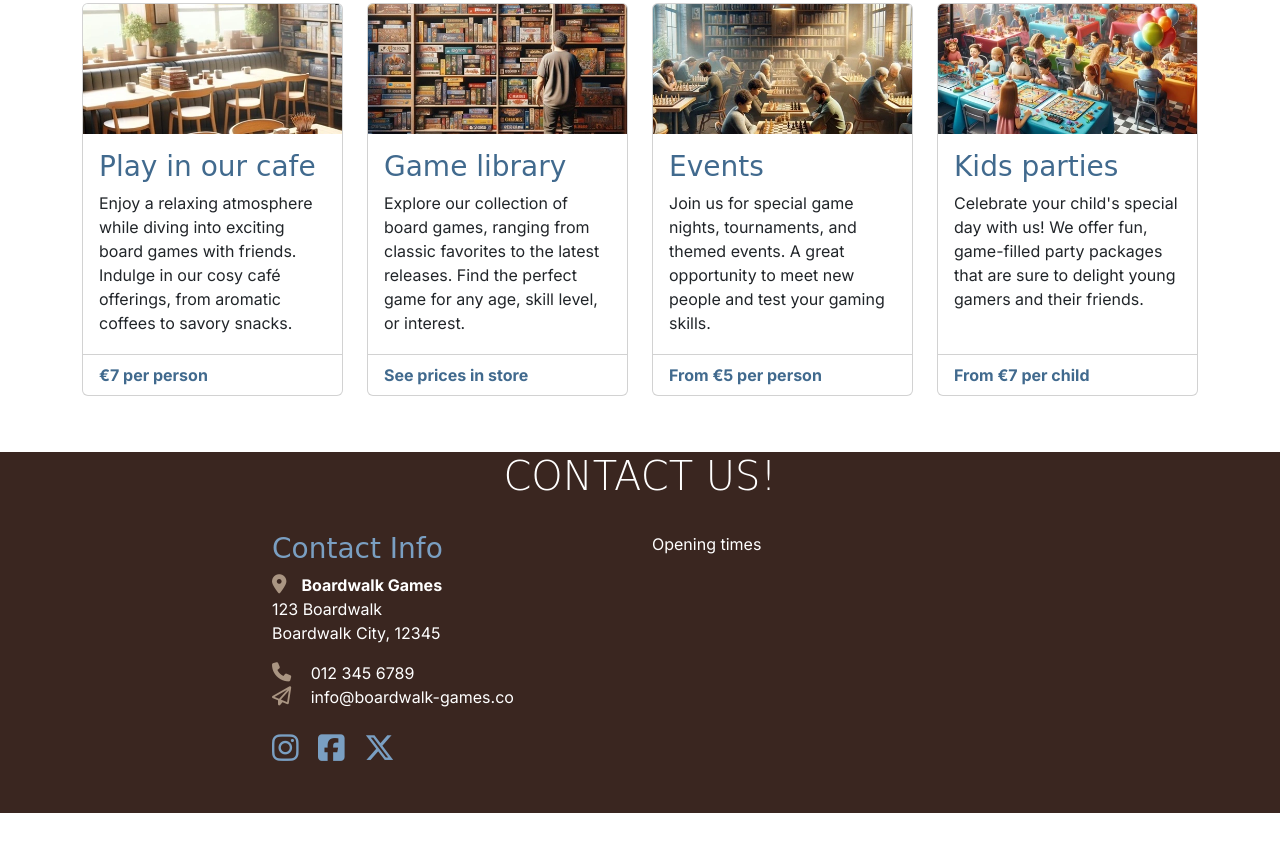
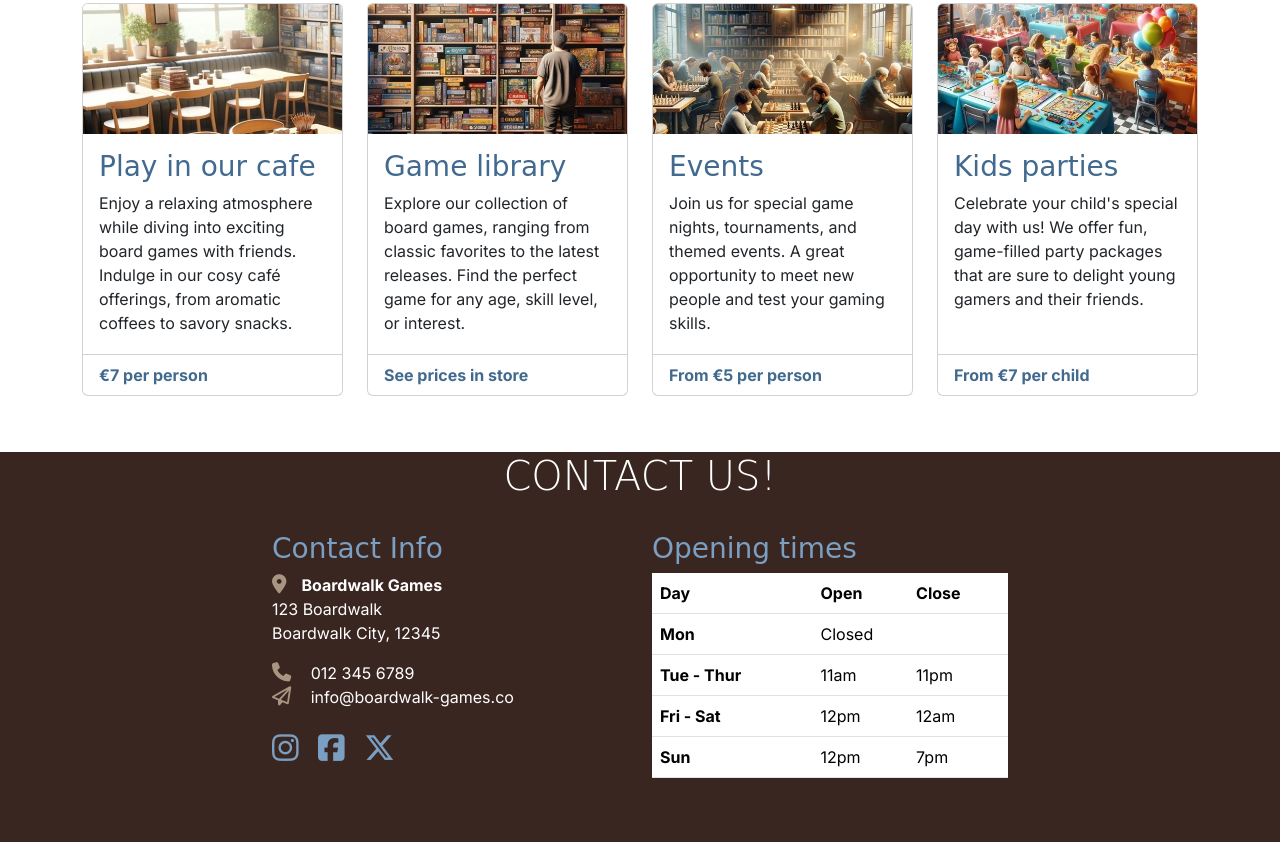
Before and after one commit to demetermarcell/boardwalk-games, a plain HTML site: page index.html in a window 1280 px wide. Shown: the part 656-1498 px from the top of the page. Before the commit the page ends 1469 px from the top, so only its background shows below. Drawn offline with nearby package versions, Linux system fonts and the light colour scheme; a web font is replaced by a local one.

Commit message:
Adding opening times table

```diff
--- a/index.html
+++ b/index.html
@@ -218,7 +218,39 @@
           </div>
         </div>
         <!-- Opening times -->
-        <div class="col-12 col-md-6 col-xl-4">Opening times</div>
+        <div class="col-12 col-md-6 col-xl-4">
+          <h3 class="sub-heading-color">Opening times</h3>
+          <table class="table">
+            <thead>
+              <tr>
+                <th scope="col">Day</th>
+                <th scope="col">Open</th>
+                <th scope="col">Close</th>
+              </tr>
+            </thead>
+            <tbody>
+              <tr>
+                <th scope="row">Mon</th>
+                <td colspan="2">Closed</td>
+              </tr>
+              <tr>
+                <th scope="row">Tue - Thur</th>
+                <td>11am</td>
+                <td>11pm</td>
+              </tr>
+              <tr>
+                <th scope="row">Fri - Sat</th>
+                <td>12pm</td>
+                <td>12am</td>
+              </tr>
+              <tr>
+                <th scope="row">Sun</th>
+                <td>12pm</td>
+                <td>7pm</td>
+              </tr>
+            </tbody>
+          </table>
+        </div>
       </div>
     </div>
   </footer>
```
